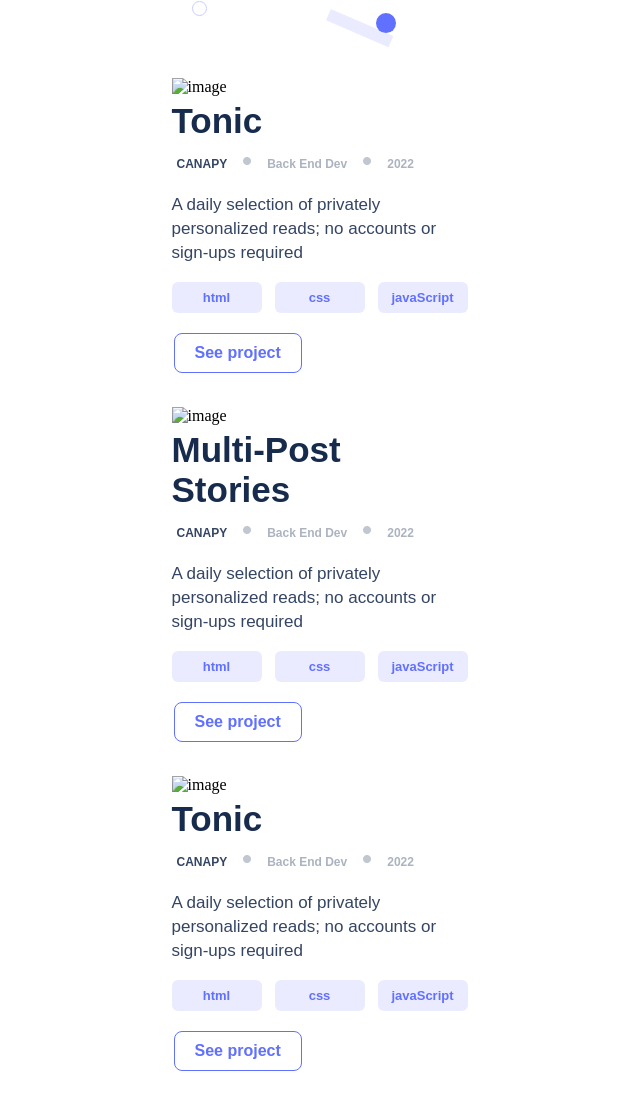
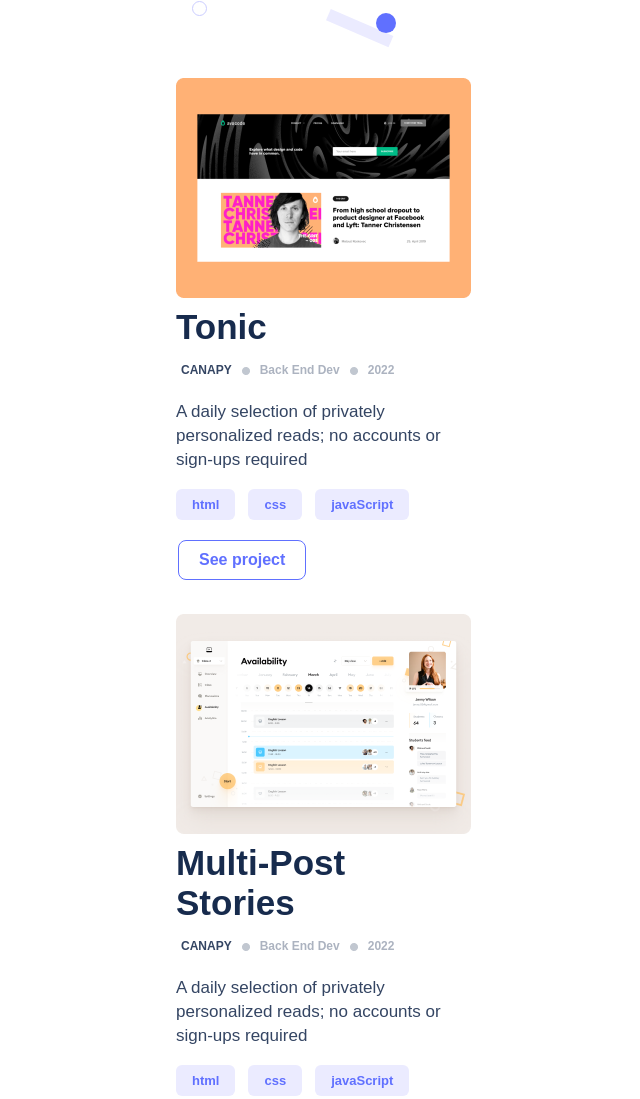
Before and after one commit to SaeqaSultani/Portfolio, a plain HTML site: page index.html in a window 1280 px wide. Shown: the part 661-1760 px from the top of the page, without its empty margins (314-954 px from the left). Drawn offline with Linux system fonts and the light colour scheme.

Commit message:
Edited style.css & index.html files

```diff
--- a/index.html
+++ b/index.html
@@ -43,7 +43,7 @@
     <section class="works">
       <div class="section-one">
           <div class="image">
-              <img src="images/Snapshoot-Portfolio.svg" alt="image">
+              <img src="images/Snapshoot-Portfolio.png" alt="image">
           </div>
           <div class="text">
               <h2 class="Tonic">Tonic</h2>
@@ -78,7 +78,7 @@
       </div>
       <div class="section-tow">
           <div class="image">
-              <img src="images/Snapshoot-Portfolio-1.svg" alt="image">
+              <img src="images/Snapshoot-Portfolio-1.png" alt="image">
           </div>
           <div class="text">
               <h2 class="Tonic">Multi-Post<br> Stories</h2>
@@ -113,7 +113,7 @@
       </div>
       <div class="section-three">
           <div class="image">
-              <img src="images/Snapshoot-Portfolio-2.svg" alt="image">
+              <img src="images/Snapshoot-Portfolio-2.png" alt="image">
           </div>
           <div class="text">
               <h2 class="Tonic">Tonic</h2>
@@ -148,7 +148,7 @@
       </div>
       <div class="section-four">
           <div class="image">
-              <img src="images/Snapshoot-Portfolio-3.svg" alt="image">
+              <img src="images/Snapshoot-Portfolio-3.png" alt="image">
           </div>
           <div class="text">
               <h2 class="Tonic">Tonic</h2>
--- a/style.css
+++ b/style.css
@@ -1,10 +1,3 @@
-a {
-  width: 20px;
-  display: flex;
-  justify-content: space-between;
-  align-items: flex-start;
-}
-
 .title-home-page {
   font-family: Poppins, sans-serif;
   font-weight: bold;
@@ -102,6 +95,7 @@ a {
   margin: 30px;
   row-gap: 30px;
 }
+
 .text h2 {
   font-family: Poppins, sans-serif;
   font-weight: bold;
@@ -141,16 +135,16 @@ li {
   display: flex;
   justify-content: flex-start;
   width: 300px;
-
 }
 
 .button-list ul {
   display: flex;
   margin-left: -40px;
 }
+
 .button-list ul li {
   color: rgb(96, 112, 255);
-  padding: 8px 35px;
+  padding: 8px 16px;
   border-radius: 6px;
   background-color: rgb(235, 235, 255);
   margin-right: 13px;
```
Also changed, not shown: images/Snapshoot Portfolio-1.svg (deleted), images/Snapshoot Portfolio-2.svg (deleted), images/Snapshoot Portfolio-3.svg (deleted), images/Snapshoot Portfolio.svg (deleted).
